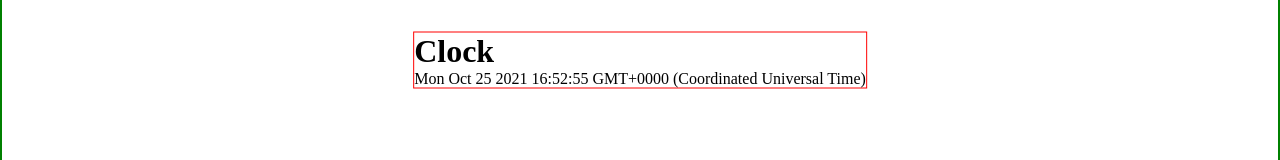
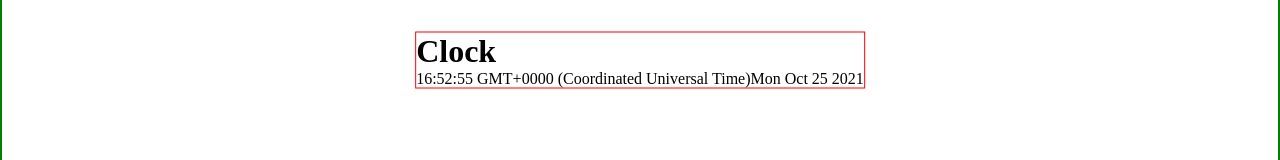
Before and after one commit to SamanAtashi/Practice_React-, a React (Create React App) app in the folder trial-7-widgets/: page / in a window 1280 px wide. Shown: the part 340-500 px from the top of the page. Built offline with nearby package versions, Linux system fonts and the light colour scheme.

Commit message:
Add toTimeString and toDateString

```diff
--- a/trial-7-widgets/src/Components/Clock/Date.jsx
+++ b/trial-7-widgets/src/Components/Clock/Date.jsx
@@ -3,12 +3,12 @@ import React, { Component } from 'react';
 class MyDate extends Component {
 	constructor(props) {
 		super(props);
-		this.state = { date: new Date() };
+		this.state = { date: new Date(), time: new Date() };
 		this.clearing = 0;
 	}
 
 	tick = () => {
-		this.setState({ date: new Date() });
+		this.setState({ date: new Date(), time: new Date() });
 	};
 
 	componentDidMount() {
@@ -23,7 +23,12 @@ class MyDate extends Component {
 	}
 
 	render() {
-		return <div>{this.state.date.toString()}</div>;
+		return (
+			<div>
+				<span>{this.state.time.toTimeString()}</span>
+				<span>{this.state.date.toDateString()}</span>
+			</div>
+		);
 	}
 }
 
```
